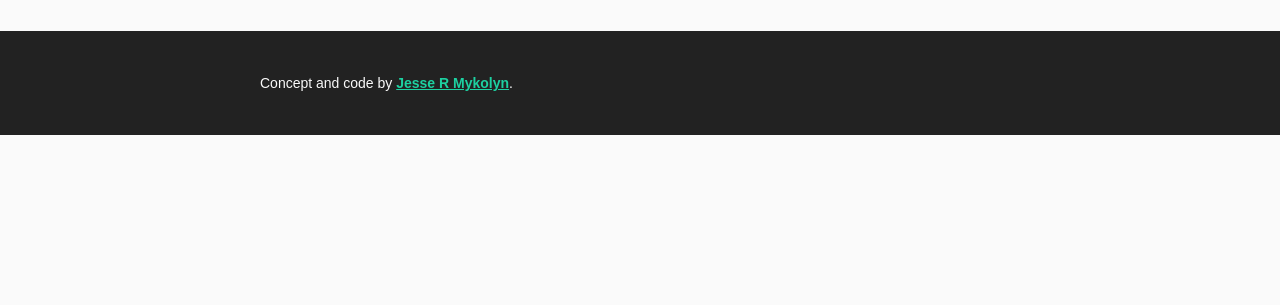
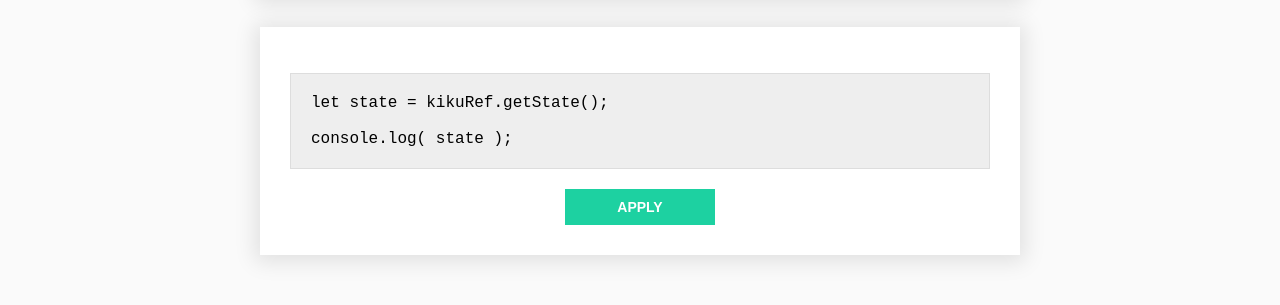
Before and after one commit to jrmykolyn/kiku, a website: page demo/index.html in a window 1280 px wide. Shown: the part 2022-2327 px from the top of the page. Before the commit the page ends 2157 px from the top, so only its background shows below. Drawn offline with Linux system fonts and the light colour scheme.

Commit message:
topic-5 chore(demo): Add 'getState' example.

```diff
--- a/demo/index.html
+++ b/demo/index.html
@@ -185,6 +185,9 @@
 					<li>
 						<a href="#programmatic_deactivate">Programmatically deactivate the Kiku instance?</a>
 					</li>
+					<li>
+						<a href="#get_state">Get a snapshot of the Kiku instance's internal state?</a>
+					</li>
 				</ul>
 			</li>
 		</ul>
@@ -245,6 +248,14 @@ console.log( isActive );
 </pre>
 <button>Apply</button>
 </section>
+<section id="get_state" class="example-wrapper">
+<pre>
+let state = kikuRef.getState();
+
+console.log( state );
+</pre>
+<button>Apply</button>
+</section>
 <!-- EXAMPLES - END -->
 	</main>
 	<footer class="footer">
```
